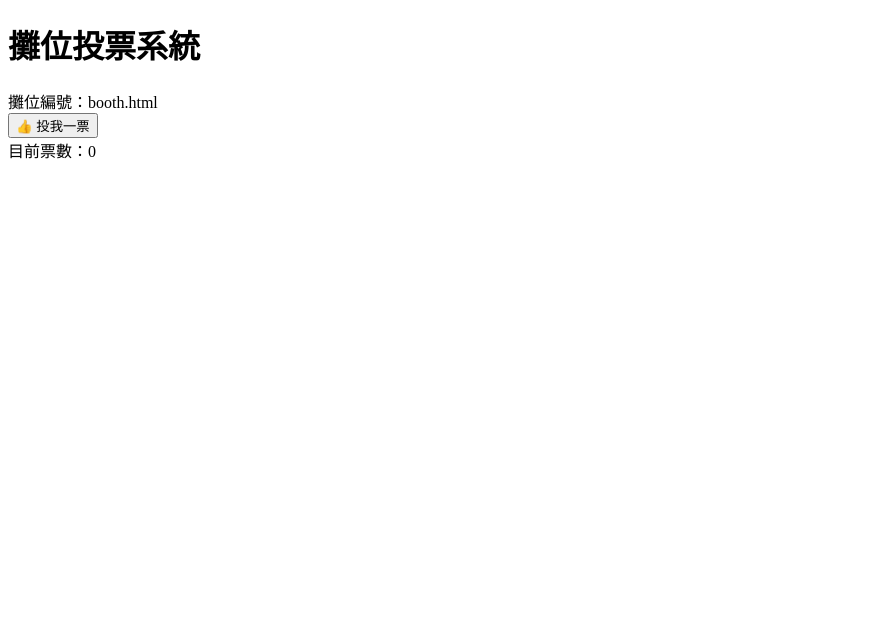
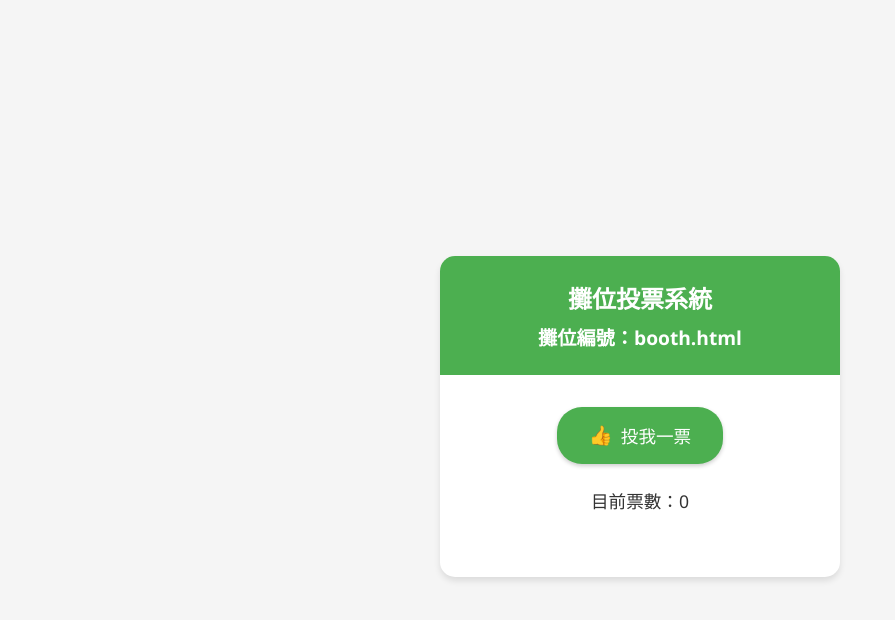
Before and after one commit to AlanTFK/VoteSystem, a website: page public/booth.html in a window 1280 px wide. Shown: the whole page, without its empty margins (0-895 px from the left). Drawn offline with Linux system fonts and the light colour scheme; files whose address does not match are found by name.

Commit message:
套用styles.css 少了一個s

```diff
--- a/public/booth.html
+++ b/public/booth.html
@@ -2,7 +2,7 @@
 <html>
 <head>
     <title>攤位投票</title>
-    <link rel="stylesheet" href="/style.css">
+    <link rel="stylesheet" href="/styles.css">
     <meta name="viewport" content="width=device-width, initial-scale=1.0">
 </head>
 <body>
```
